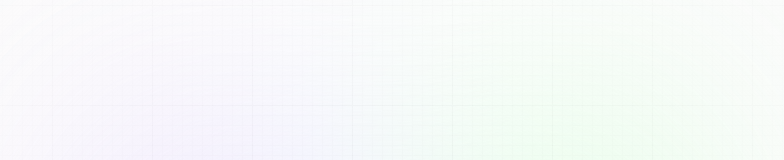
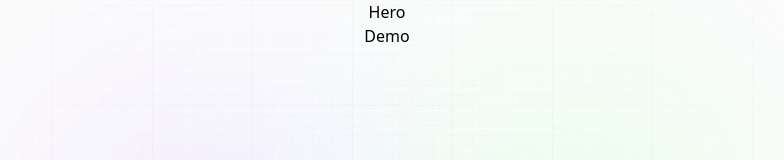
Before and after one commit to kim-0617/ai_summarizer, a React (Vite) app: page / in a window 1280 px wide. Shown: the top 160 px of the page, without its empty margins (253-1037 px from the left). Built offline with nearby package versions, Linux system fonts and the light colour scheme; a web font is replaced by a local one.

Commit message:
Create App.tsx
Hero 섹션, Demo 섹션 추가

```diff
--- a/src/App.tsx
+++ b/src/App.tsx
@@ -9,6 +9,11 @@ function App() {
       <div className="main">
         <div className="gradient" />
       </div>
+
+      <div className="app">
+        <Hero />
+        <Demo />
+      </div>
     </main>
   );
 }
```
